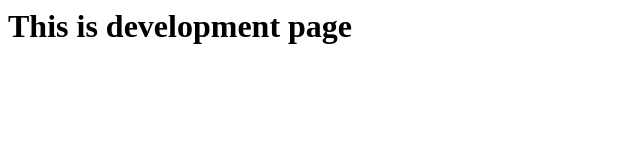
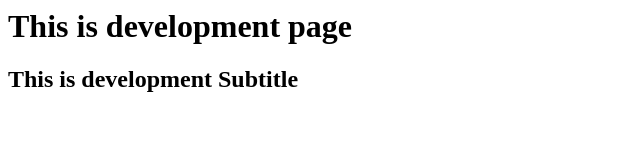
Before and after one commit to AhmedZamil/LearnGit, a plain HTML site: page Development.html in a window 1280 px wide. Shown: the whole page, without its empty margins (0-640 px from the left). Drawn offline with Linux system fonts and the light colour scheme.

Commit message:
Sub title added

```diff
--- a/Development.html
+++ b/Development.html
@@ -2,5 +2,6 @@
     <head></head>
     <body>
         <h1>This is development page</h1>
+        <h2>This is development Subtitle</h2>
     </body>
 </html>
```
